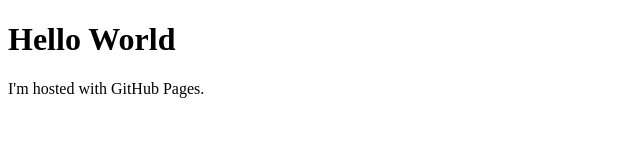
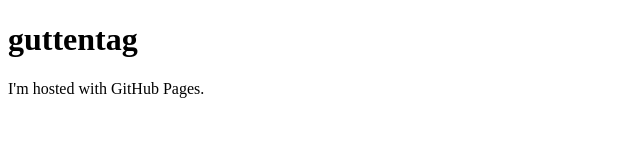
Before and after one commit to thrive4/thrive4.github.io, a plain HTML site: page index.html in a window 1280 px wide. Shown: the whole page, without its empty margins (0-640 px from the left). Drawn offline with Linux system fonts and the light colour scheme.

Commit message:
Update index.html

```diff
--- a/index.html
+++ b/index.html
@@ -1,7 +1,7 @@
 <!DOCTYPE html>
 <html>
 <body>
-<h1>Hello World</h1>
+<h1>guttentag</h1>
 <p>I'm hosted with GitHub Pages.</p>
 </body>
 </html>
```
